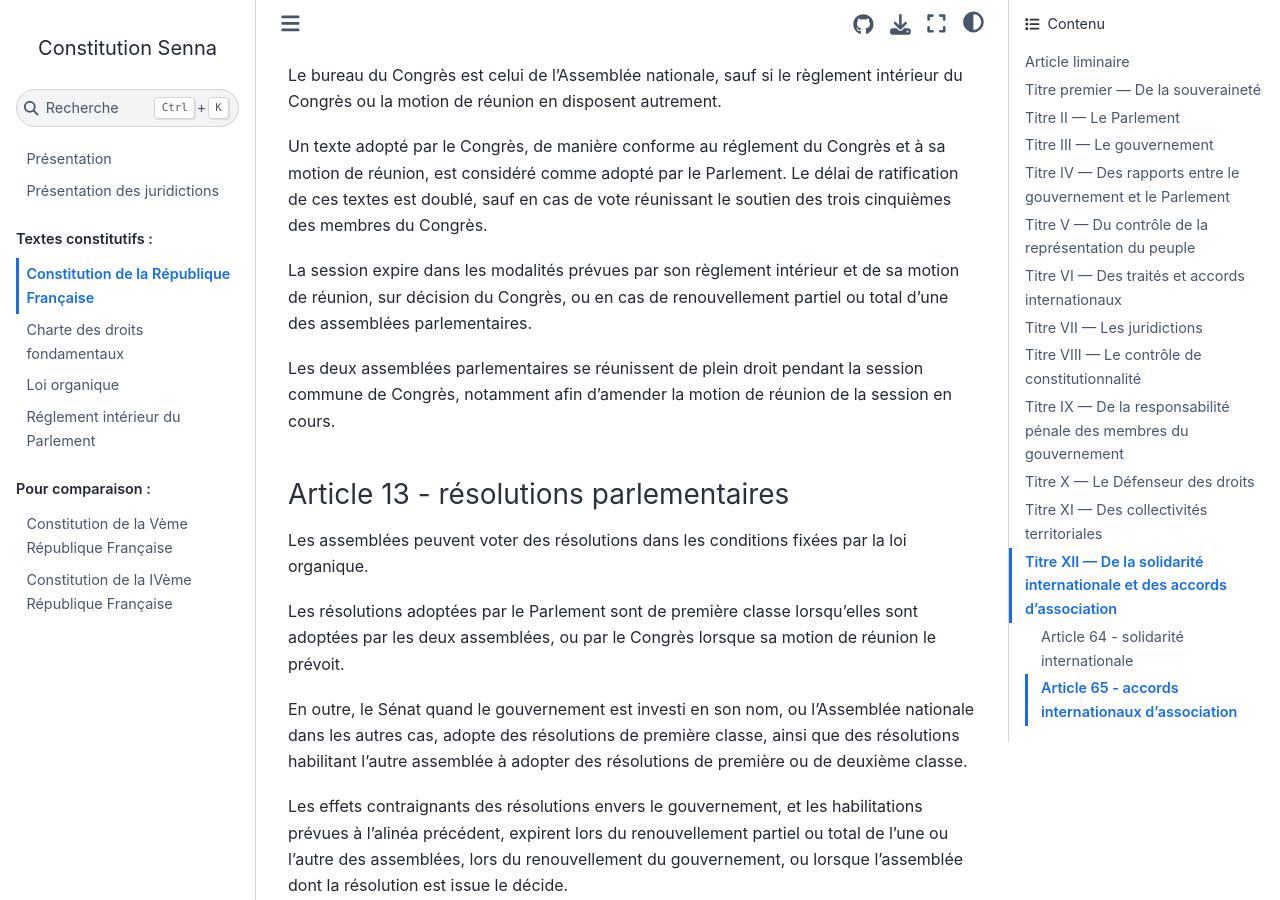
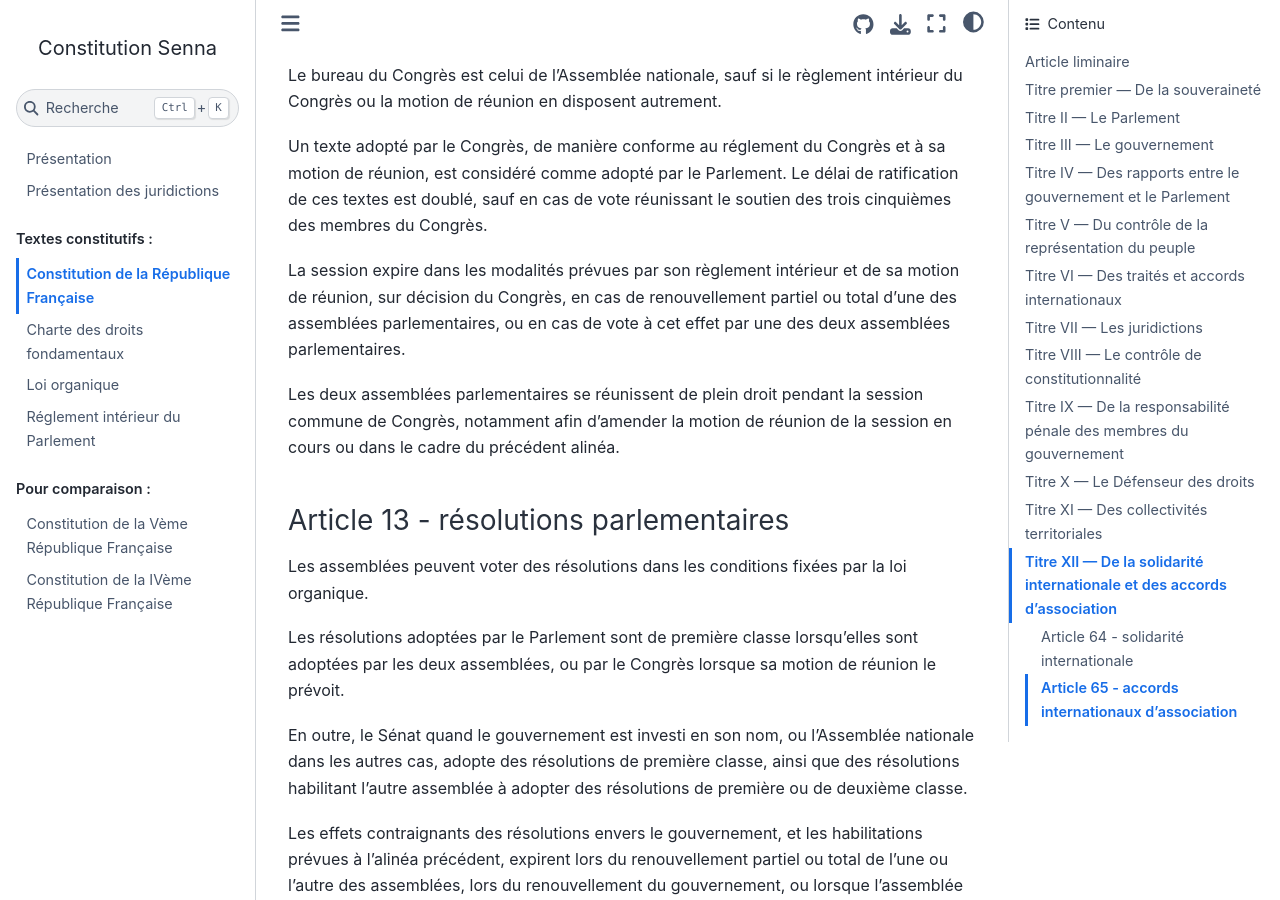
Before and after one commit to Gouvernathor/senna, a Sphinx documentation site: the page built from source/constitution.rst, in a window 1280 px wide and 900 px high, scrolled down 3858 px. Built offline with Sphinx 7.4.7 and the Sphinx Book theme 1.1.4, drawn with Linux system fonts in a browser that asks for light colours.

Commit message:
Retrait du congrès par une des assemblées

```diff
--- a/source/constitution.rst
+++ b/source/constitution.rst
@@ -116,9 +116,9 @@
 
 Un texte adopté par le Congrès, de manière conforme au réglement du Congrès et à sa motion de réunion, est considéré comme adopté par le Parlement. Le délai de ratification de ces textes est doublé, sauf en cas de vote réunissant le soutien des trois cinquièmes des membres du Congrès.
 
-La session expire dans les modalités prévues par son règlement intérieur et de sa motion de réunion, sur décision du Congrès, ou en cas de renouvellement partiel ou total d'une des assemblées parlementaires.
+La session expire dans les modalités prévues par son règlement intérieur et de sa motion de réunion, sur décision du Congrès, en cas de renouvellement partiel ou total d'une des assemblées parlementaires, ou en cas de vote à cet effet par une des deux assemblées parlementaires.
 
-Les deux assemblées parlementaires se réunissent de plein droit pendant la session commune de Congrès, notamment afin d'amender la motion de réunion de la session en cours.
+Les deux assemblées parlementaires se réunissent de plein droit pendant la session commune de Congrès, notamment afin d'amender la motion de réunion de la session en cours ou dans le cadre du précédent alinéa.
 
 .. article:: résolutions parlementaires
 
```
